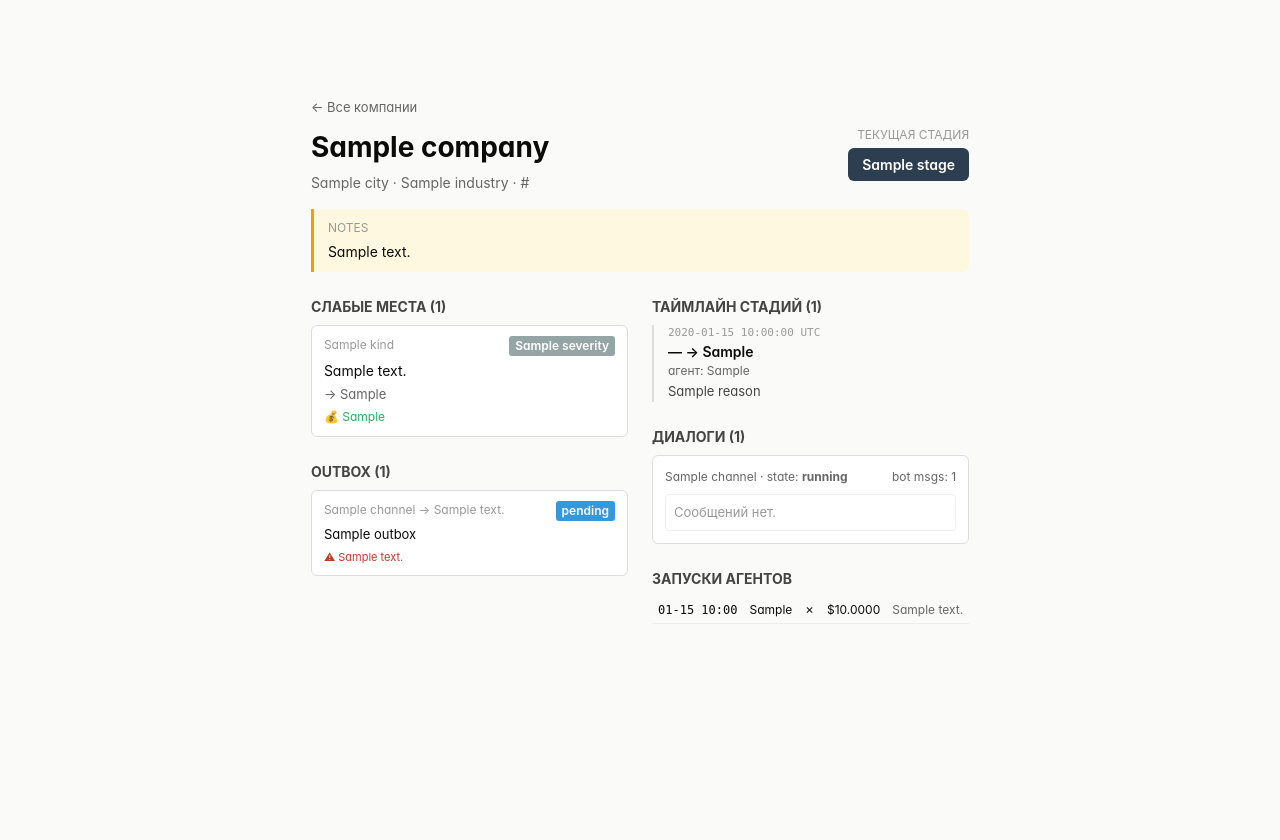
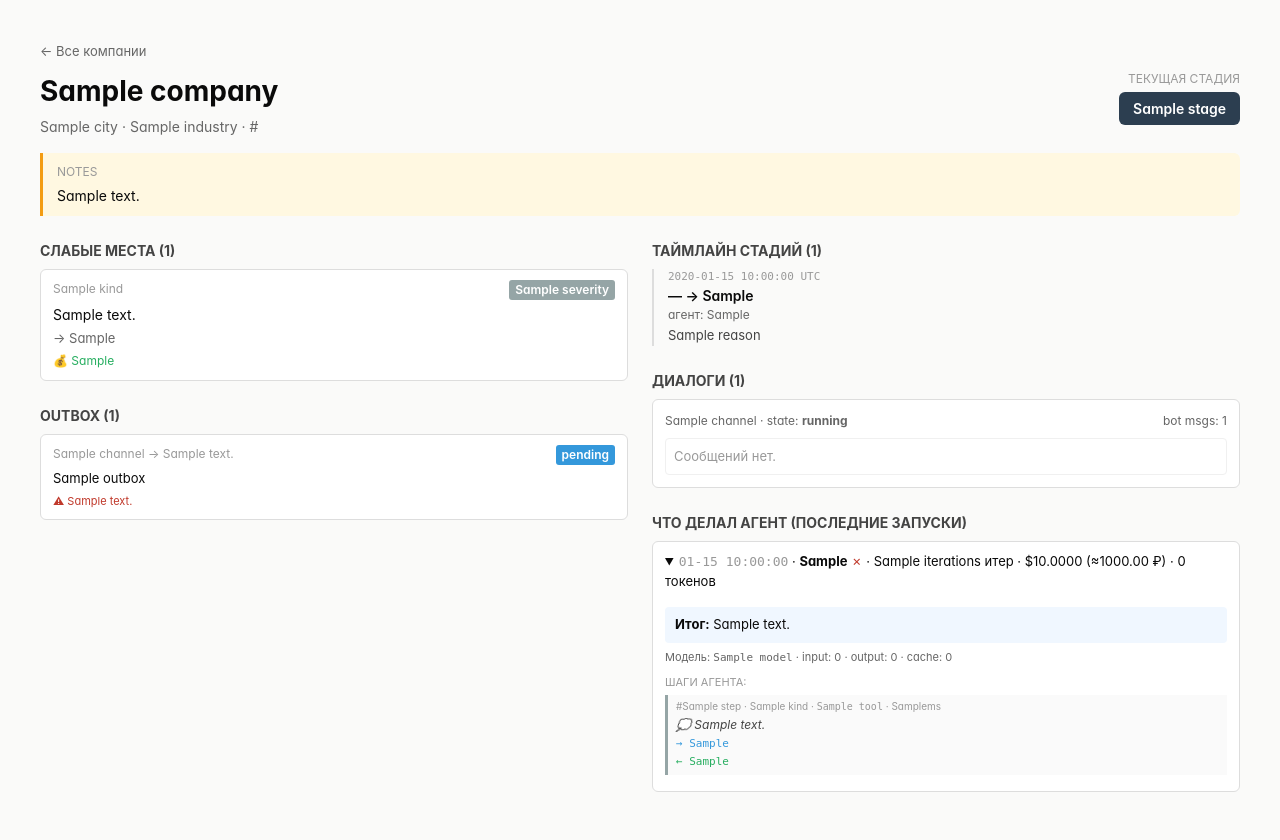
Before and after one commit to Artem-Levchenko-hub/LeadGenerator, a FastAPI app: template app/templates/studio/company.html in a window 1280 px wide. Before the commit the page ends 617 px from the top, so only its background shows below. Run offline with FastAPI, Linux system fonts and the light colour scheme; the template is opened without the code that fills it: most values are stand-ins (such as "Sample title", 1, 10 or a date in 2020); some libraries are stand-ins or nearby versions; some web fonts are replaced.

Commit message:
Hunter→ProcessedLead sync + AgentRun.trace для видимости работы DeepSeek
== Hunter синк со старым дашбордом ==
worker/hunter/main.py: при создании Company также создаём parallel
ProcessedLead (с dedup_key='source:source_id'). Это значит новые лиды из
2GIS сразу появляются на старой странице /dashboard где работают продажники
с легаси-таблицей. Company.lead_id ↔ ProcessedLead.id для трассируемости.

== AgentRun.trace для видимости 'на что ушли токены' ==
1. app/models.py: новое поле AgentRun.trace (JSON) — массив шагов
   {step, kind, tool, input_short, output_short, dur_ms, text}.
2. app/migrate.py: ALTER TABLE agent_runs ADD COLUMN trace JSON
   (идемпотентно через PRAGMA-проверку).
3. worker/llm.py: AgentRunRecord.add_trace_step() — сбор шагов в
   _run_openai (DeepSeek). Каждое размышление модели и каждый tool_call
   сохраняются.
4. app/templates/studio/company.html: переписан раздел 'Запуски агентов'
   — раскрывающиеся <details> с полным trace для каждого запуска. Видно:
   - модель и расход токенов (input/output/cache)
   - стоимость в $ и ₽
   - последовательность 💭 thoughts / 🔵 tool_calls / 🟢 results
   - длительность каждого шага в мс

Это закрывает запрос пользователя 'не вижу на что тратятся токены'.

Co-Authored-By: Claude Opus 4.7 (1M context) <noreply@anthropic.com>

```diff
--- a/app/models.py
+++ b/app/models.py
@@ -433,6 +433,10 @@ class AgentRun(Base):
     success: Mapped[bool] = mapped_column(Boolean, default=False)
     error_text: Mapped[str | None] = mapped_column(Text, nullable=True)
     summary: Mapped[str | None] = mapped_column(Text, nullable=True)
+    # Полный trace: список dict {step, kind=text|tool_call|tool_result,
+    #   tool, input, output_short, in_tokens, out_tokens}.
+    # Видно на странице /company/{id} — что именно агент делал и сколько стоило.
+    trace: Mapped[list | None] = mapped_column(JSON, nullable=True)
 
 
 class Conversation(Base):
--- a/app/templates/studio/company.html
+++ b/app/templates/studio/company.html
@@ -135,23 +135,67 @@
         <div style="color:#999;font-size:13px">Диалогов пока не было.</div>
       {% endfor %}
 
-      {# Agent runs #}
-      <h2 style="font-size:14px;text-transform:uppercase;color:#444;margin:24px 0 8px">Запуски агентов</h2>
-      <table style="width:100%;font-size:12px;border-collapse:collapse">
-        <tbody>
-          {% for r in runs %}
-          <tr style="border-bottom:1px solid #eee">
-            <td style="padding:4px 6px;font-family:monospace">{{ r.started_at.strftime('%m-%d %H:%M') }}</td>
-            <td style="padding:4px 6px">{{ r.agent_kind }}</td>
-            <td style="padding:4px 6px">{% if r.success %}✓{% else %}✗{% endif %}</td>
-            <td style="padding:4px 6px;text-align:right">${{ '%.4f' | format(r.cost_usd or 0) }}</td>
-            <td style="padding:4px 6px;color:#666">{{ (r.summary or r.error_text or '')[:80] }}</td>
-          </tr>
+      {# Agent runs с trace #}
+      <h2 style="font-size:14px;text-transform:uppercase;color:#444;margin:24px 0 8px">
+        Что делал агент (последние запуски)
+      </h2>
+      {% for r in runs %}
+      <details style="border:1px solid #ddd;border-radius:6px;margin-bottom:8px;background:white" {% if loop.first %}open{% endif %}>
+        <summary style="padding:10px 12px;cursor:pointer;font-size:13px">
+          <span style="font-family:monospace;color:#999">{{ r.started_at.strftime('%m-%d %H:%M:%S') }}</span>
+          · <strong>{{ r.agent_kind }}</strong>
+          {% if r.success %}<span style="color:#27ae60">✓</span>{% else %}<span style="color:#c0392b">✗</span>{% endif %}
+          · {{ r.iterations }} итер
+          · ${{ '%.4f' | format(r.cost_usd or 0) }} (≈{{ '%.2f' | format((r.cost_usd or 0) * 100) }} ₽)
+          · {{ '{:,}'.format((r.input_tokens or 0) + (r.output_tokens or 0)) }} токенов
+        </summary>
+        <div style="padding:0 12px 12px 12px">
+          {% if r.summary %}
+          <div style="background:#f0f7ff;padding:8px 10px;border-radius:4px;margin:6px 0;font-size:13px">
+            <strong>Итог:</strong> {{ r.summary }}
+          </div>
+          {% endif %}
+          {% if r.error_text %}
+          <div style="background:#fdedec;padding:8px 10px;border-radius:4px;margin:6px 0;font-size:13px;color:#c0392b">
+            <strong>Ошибка:</strong> {{ r.error_text }}
+          </div>
+          {% endif %}
+          <div style="font-size:11px;color:#666;margin:6px 0">
+            Модель: <code>{{ r.model or '—' }}</code> ·
+            input: {{ '{:,}'.format(r.input_tokens or 0) }} ·
+            output: {{ '{:,}'.format(r.output_tokens or 0) }} ·
+            cache: {{ '{:,}'.format(r.cache_read_tokens or 0) }}
+          </div>
+
+          {% if r.trace %}
+          <div style="margin-top:8px">
+            <div style="font-size:11px;text-transform:uppercase;color:#999;margin-bottom:4px">Шаги агента:</div>
+            {% for step in r.trace %}
+            <div style="border-left:3px solid {% if step.kind == 'thought' %}#9b59b6{% elif step.kind == 'tool_call' %}#3498db{% else %}#95a5a6{% endif %};
+                        padding:4px 8px;margin:4px 0;background:#fafafa;font-size:12px">
+              <div style="color:#999;font-size:10px">
+                #{{ step.step }} · {{ step.kind }}{% if step.tool %} · <code>{{ step.tool }}</code>{% endif %}{% if step.dur_ms %} · {{ step.dur_ms }}ms{% endif %}
+              </div>
+              {% if step.text %}
+                <div style="margin-top:2px;white-space:pre-wrap;font-style:italic;color:#444">💭 {{ step.text }}</div>
+              {% endif %}
+              {% if step.input_short %}
+                <div style="margin-top:2px;font-family:monospace;font-size:11px;color:#3498db">→ {{ step.input_short }}</div>
+              {% endif %}
+              {% if step.output_short %}
+                <div style="margin-top:2px;font-family:monospace;font-size:11px;color:#27ae60;white-space:pre-wrap">← {{ step.output_short }}</div>
+              {% endif %}
+            </div>
+            {% endfor %}
+          </div>
           {% else %}
-          <tr><td colspan="5" style="padding:8px;color:#999;text-align:center">Запусков не было</td></tr>
-          {% endfor %}
-        </tbody>
-      </table>
+          <div style="color:#999;font-size:12px;font-style:italic">Trace недоступен (старый запуск до feature trace).</div>
+          {% endif %}
+        </div>
+      </details>
+      {% else %}
+      <div style="color:#999;font-size:13px;padding:14px">Запусков не было.</div>
+      {% endfor %}
     </div>
   </div>
 </div>
```
Also changed, not shown: app/migrate.py (+9 -0 lines), worker/hunter/main.py (+30 -0 lines), worker/llm.py (+27 -0 lines).
